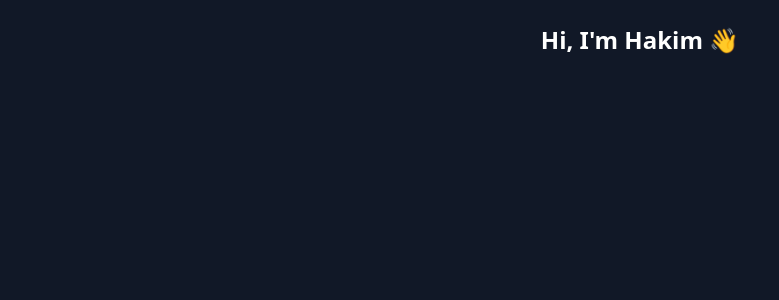
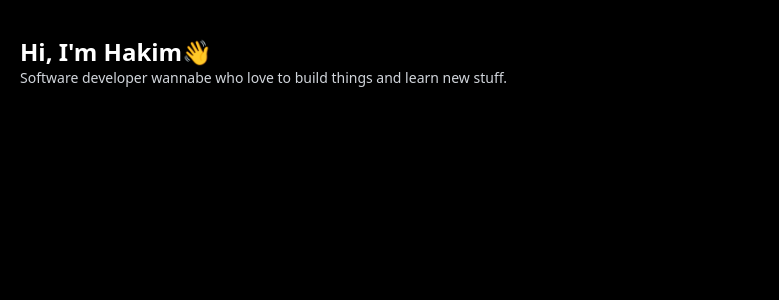
Before and after one commit to kimchi11y/kimchi11y.github.io, a React (Vite) app: page / in a window 1280 px wide. Shown: the top 300 px of the page, without its empty margins (0-779 px from the left). Built offline with nearby package versions, Linux system fonts and the light colour scheme.

Commit message:
Add header

```diff
--- a/src/App.jsx
+++ b/src/App.jsx
@@ -1,18 +1,13 @@
 
 import './App.css'
-
+import Header from './sections/Header.jsx'
 function App() {
 
 
   return (
 
-   <div className='h-screen bg-gray-900'>
-       <div className='text-white py-6 px-4 font-semibold text-2xl md:text-center '>
-           Hi, I'm Hakim 👋
-       </div>
-
-
-
+   <div className='h-screen bg-black '>
+   <Header/>
    </div>
   )
 }
--- /dev/null
+++ b/src/sections/Header.jsx
@@ -0,0 +1,18 @@
+import elgato from "../assets/elgato.jpg";
+
+export default function Header() {
+    return (
+        <>
+            <div className="">
+                <div className="text-white pt-9 px-5 font-semibold text-2xl">
+                    Hi, I'm Hakim👋
+                </div>
+                <div className="text-gray-300 px-5 text-sm">
+                    Software developer wannabe who love to build things and learn new stuff.
+                 </div>
+
+
+            </div>
+        </>
+    );
+}
```
Also changed, not shown: src/components/Button.jsx (added), src/components/Footer.jsx (added), src/components/Navbar.jsx (added), src/sections/About.jsx (added), src/sections/Contact.jsx (added), src/sections/Exp.jsx (added), src/sections/Projects.jsx (added).
